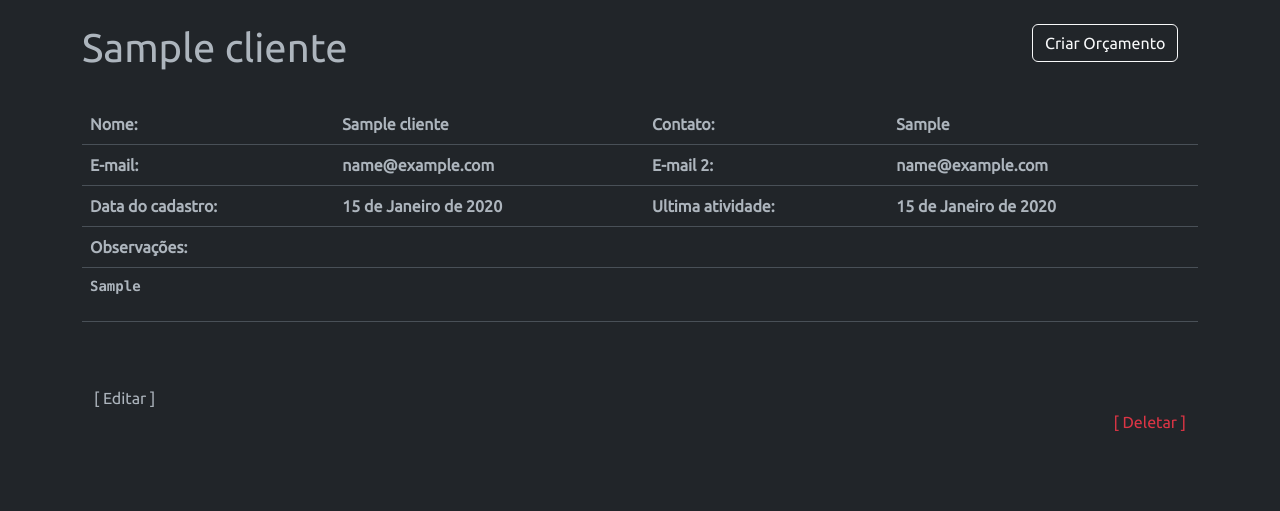
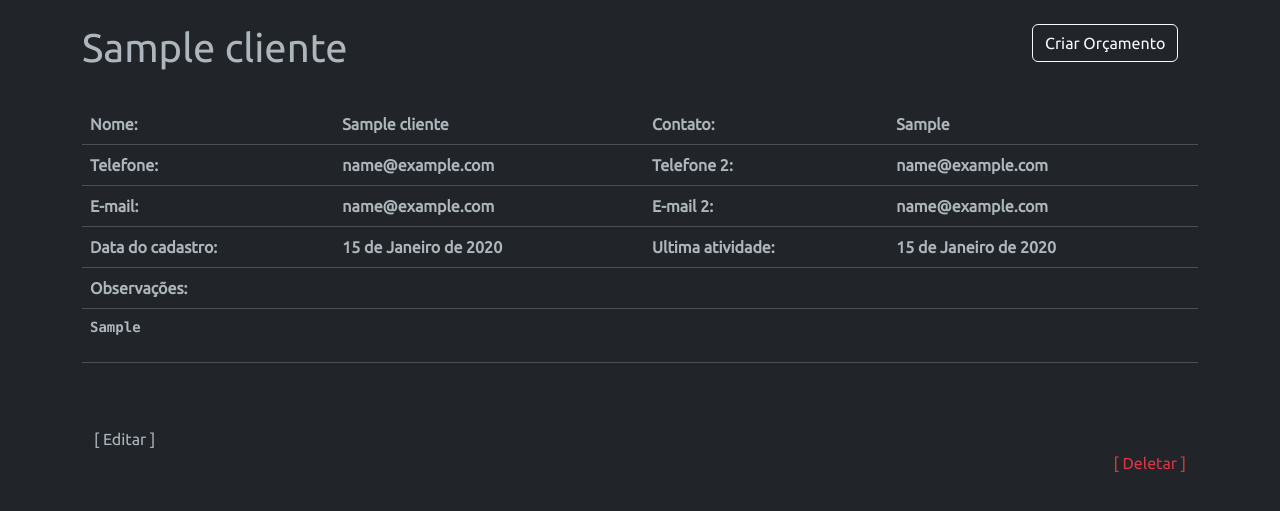
Before and after one commit to rafinha-pk/orcar, a Django app: page /cliente/1/ in a window 1280 px wide. Shown: the part 57-568 px from the top of the page. Run offline with Django 4.2, Linux system fonts and the light colour scheme; a user stored in the database is signed in; tables that the repository leaves empty hold one stand-in row (values such as "Sample post"); lists and menus that the app fills with data are empty; some libraries are stand-ins or nearby versions.

Commit message:
0.9 - BETA

```diff
--- a/orcamento/templates/cliente_detail.html
+++ b/orcamento/templates/cliente_detail.html
@@ -18,6 +18,12 @@
             <th scope="col">{{ data.nome }}</th>
             <th scope="col">Contato: </th>
             <th scope="col">{{ data.contato }}</th>
+        </thead>
+        <thead>
+            <th scope="col">Telefone: </th>
+            <th scope="col">{{ data.email }}</th>
+            <th scope="col">Telefone 2: </th>
+            <th scope="col">{{ data.email2 }}</th>
         </thead>
         <thead>
             <th scope="col">E-mail: </th>
--- a/orcar/settings.py
+++ b/orcar/settings.py
@@ -66,8 +66,8 @@ DATABASES = {
     'default': {
         'ENGINE': 'django.db.backends.mysql',
         'NAME': 'orcar',
-        'USER': 'rafael',
-        'PASSWORD': 'papa',
+        'USER': 'USER',
+        'PASSWORD': 'PASSWORD',
         'HOST': 'localhost',   # Or an IP Address that your DB is hosted on
         'PORT': '3306',
     }
```
Also changed, not shown: static/img/logo.png, static/img/logo_old.png (deleted).
